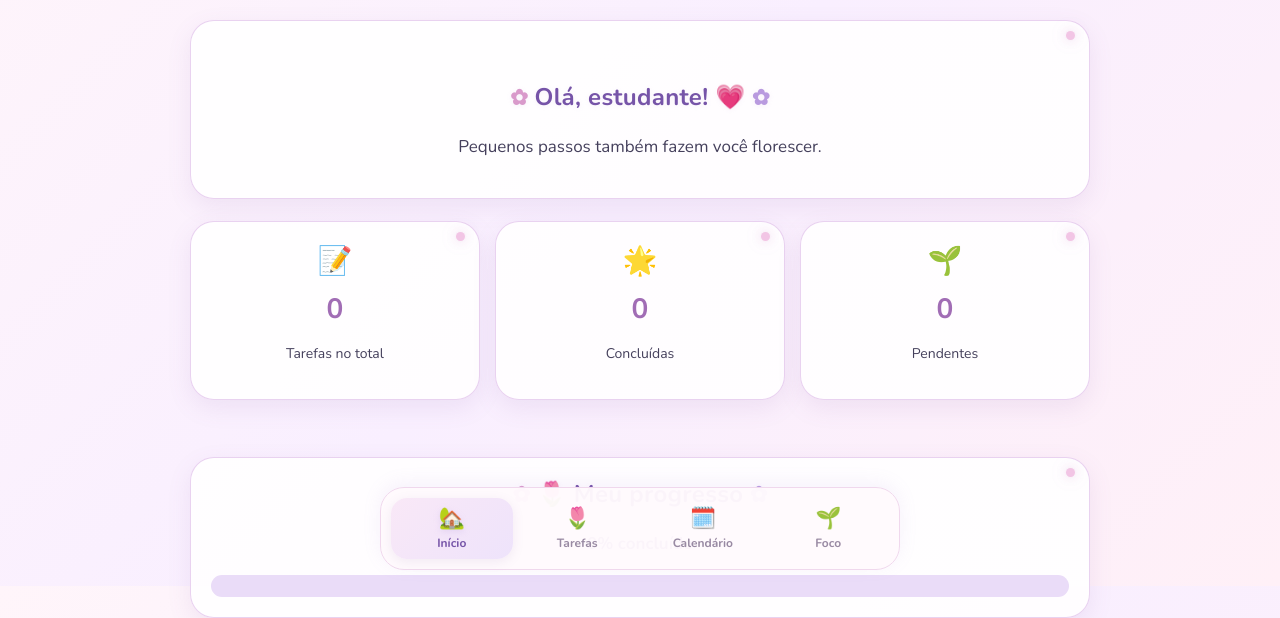
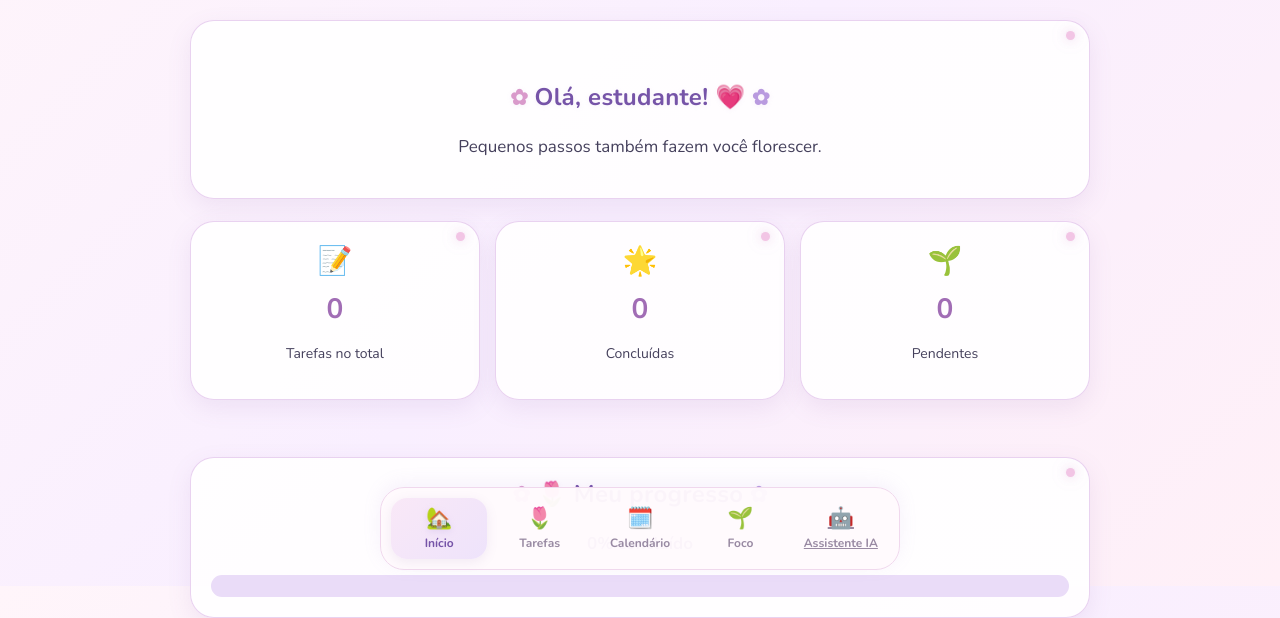
Before and after one commit to danielapereira6-code/study-bloom, a plain HTML site: page index.html in a window 1280 px wide. Shown: the part 214-832 px from the top of the page. Drawn offline with nearby package versions, Linux system fonts and the light colour scheme.

Commit message:
Update index.html

```diff
--- a/index.html
+++ b/index.html
@@ -179,6 +179,12 @@ Um passo de cada vez! 💗
                 <span class="icone-menu">🌱</span>
                 <span>Foco</span>
             </button>
+
+<a href="assistente/index.html" class="item-menu item-assistente">
+    <span class="icone-menu">🤖</span>
+    <span>Assistente IA</span>
+</a>
+
         </nav>
 
     </main>
```
